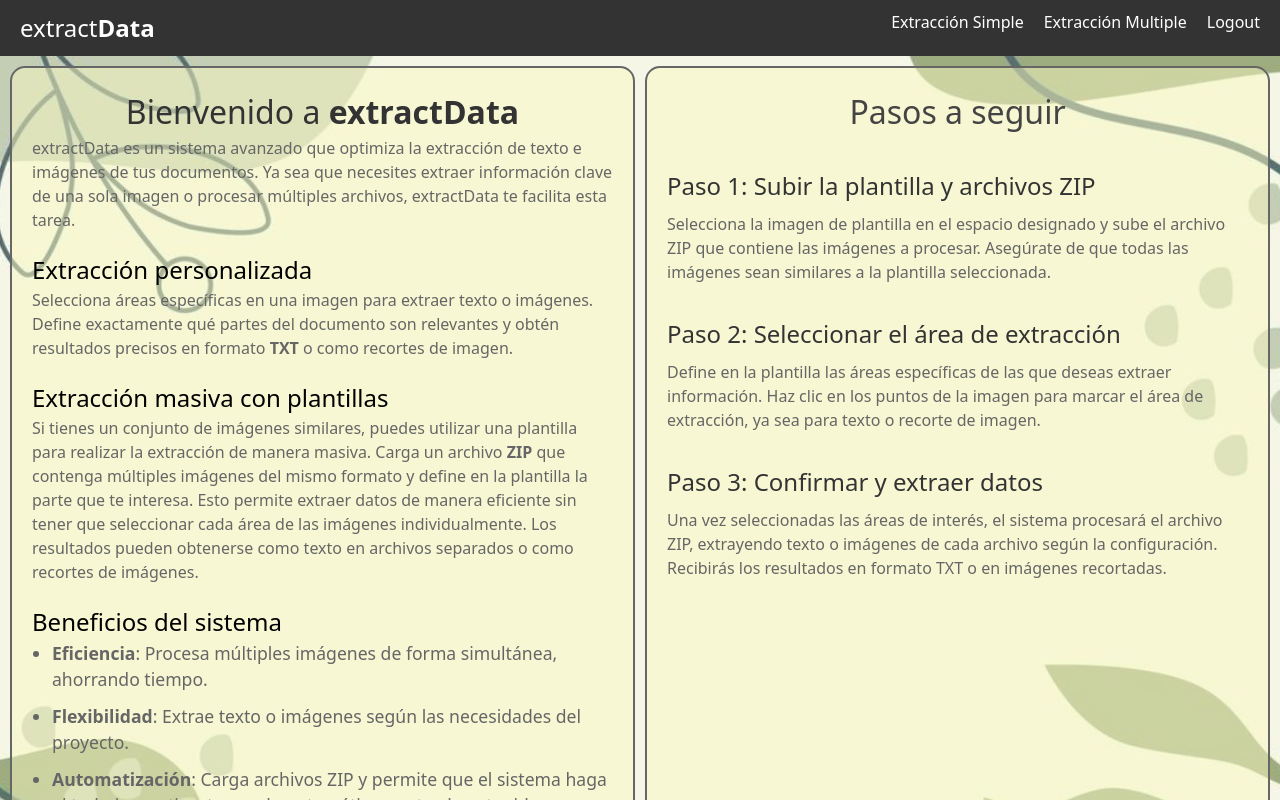
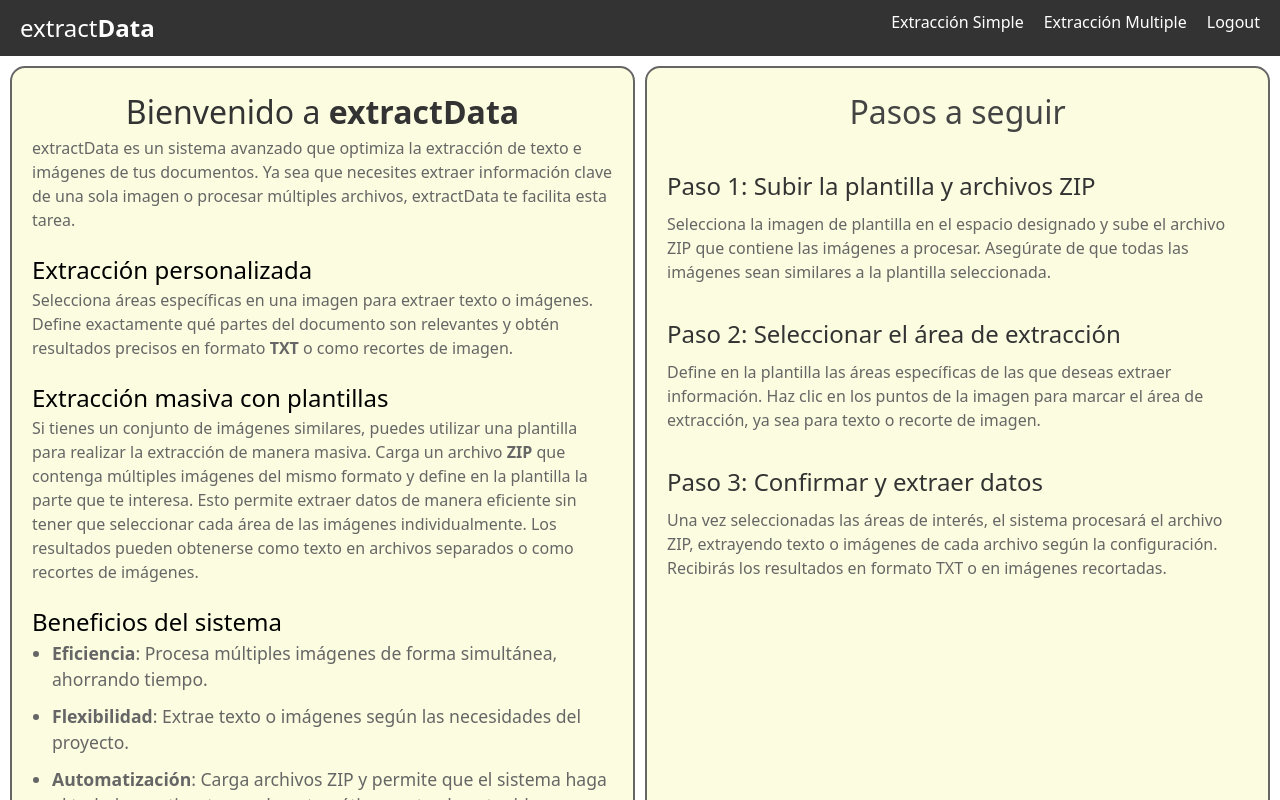
Before and after one commit to JaimeRax/interfaceinfoprocessing, a Next.js app: page /home in a window 1280 px wide. Shown: the top 800 px of the page. Built offline with nearby package versions, Linux system fonts and the light colour scheme.

Commit message:
fix(view route in production): view route api

```diff
--- a/pages/screens/extractSingle.tsx
+++ b/pages/screens/extractSingle.tsx
@@ -159,6 +159,9 @@ const ExtactSingle = () => {
     formData.append("roi_array", JSON.stringify(annotations));
 
     try {
+      const apiUrl = `${process.env.NEXT_PUBLIC_API_URL_LECTOR}/extract_single`;
+
+      console.info("UR: ", apiUrl);
       const response = await axios.post(
         `${process.env.NEXT_PUBLIC_API_URL_LECTOR}/extract_single`,
         formData,
--- a/styles/Home.module.css
+++ b/styles/Home.module.css
@@ -1,5 +1,5 @@
 .homeContainer {
-  background-image: url('../img/fondo.jpg');
+  /* background-image: url('../img/fondo.jpg');  */
   background-size: cover;
   background-position: center;
   background-repeat: no-repeat;
```
Also changed, not shown: 2 other files (tests, documents, lock files or other folders).
